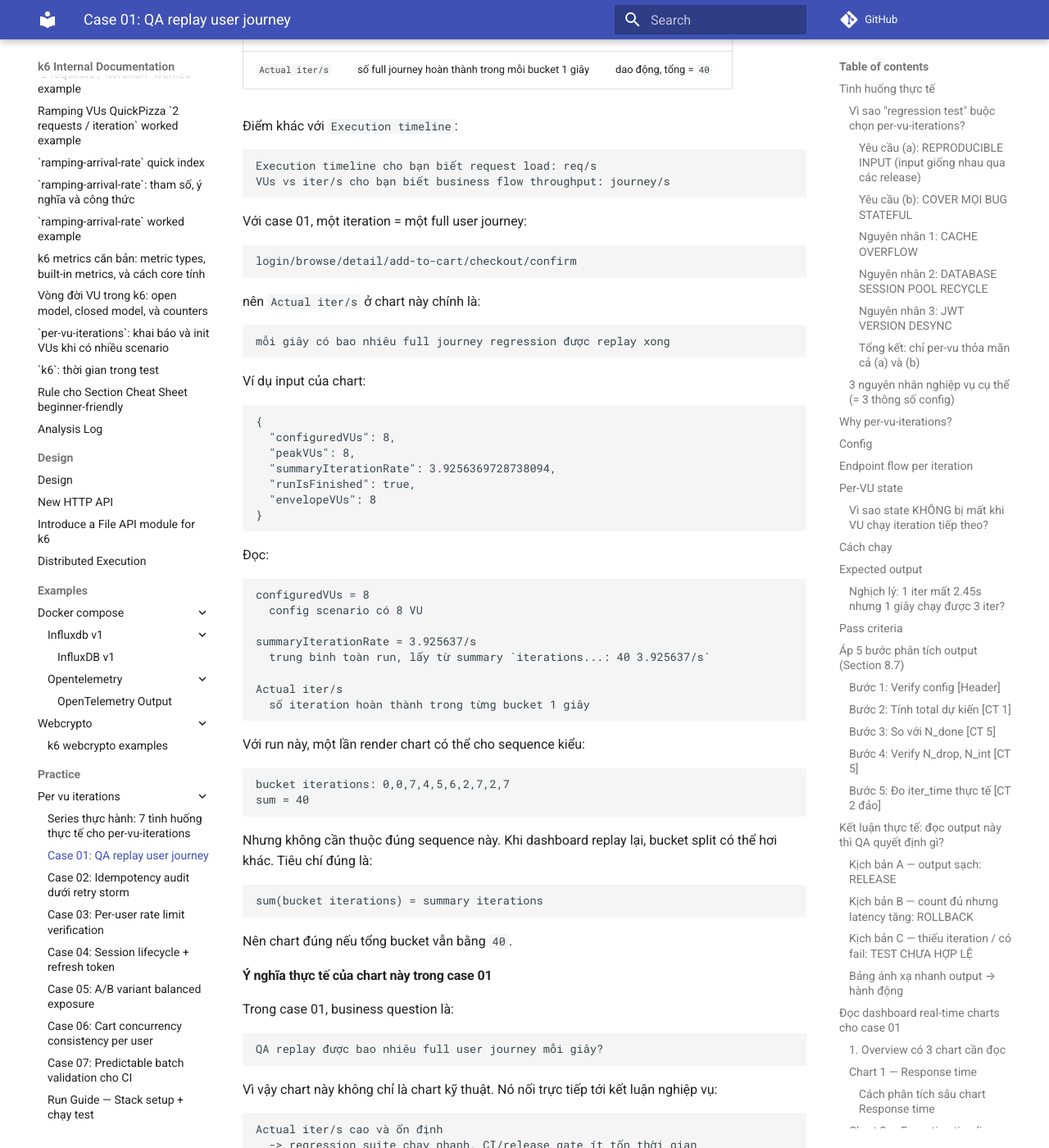
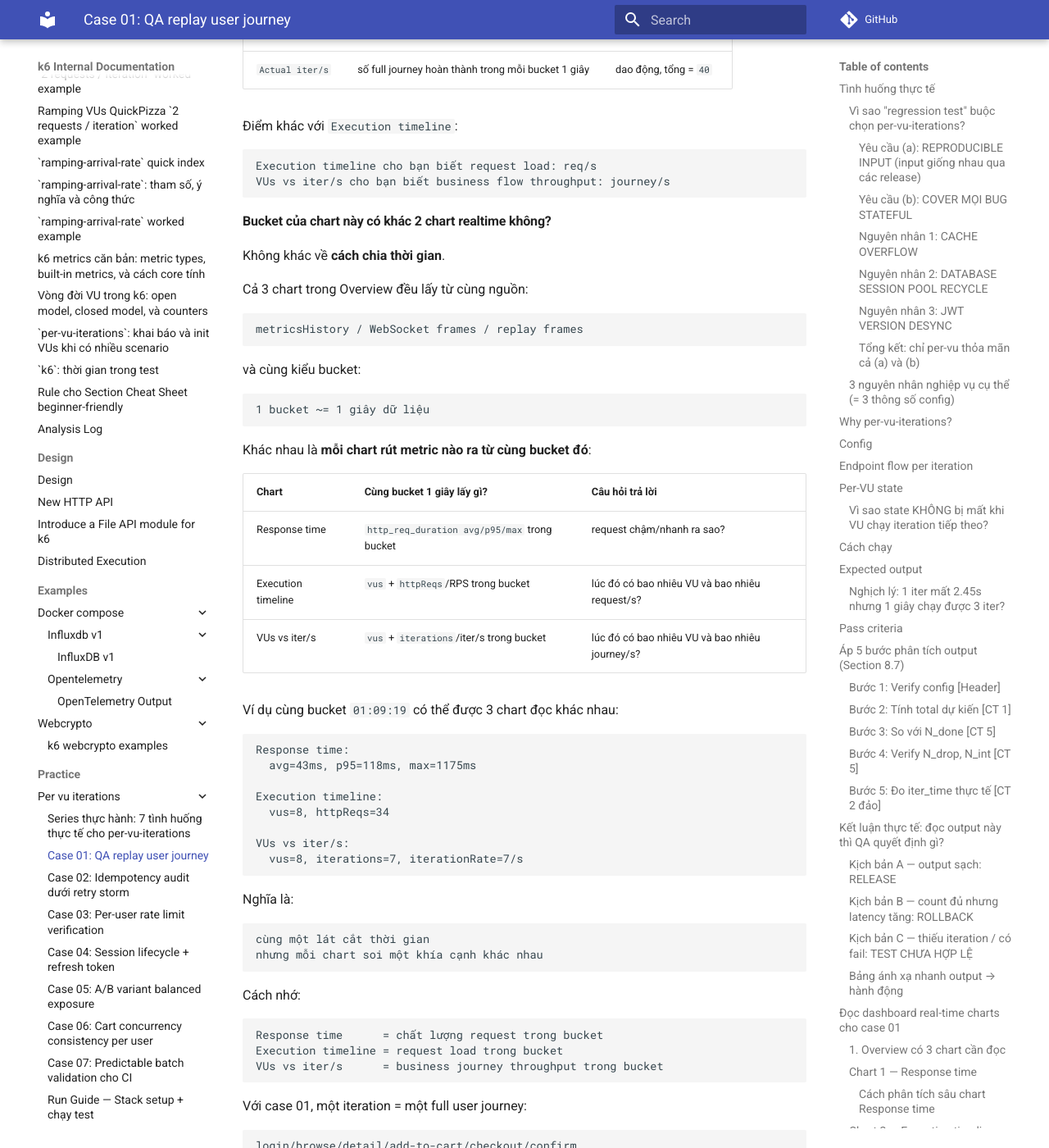
Before and after one commit to meomew-auto/markdown, an MkDocs documentation site: the page built from docs/practice/per-vu-iterations/01_user-journey-replay.md, in a window 1280 px wide and 1400 px high, scrolled down 32293 px. Shown: the whole window at 82% size. Built offline with MkDocs 1.6.1 and Material for MkDocs 9.7.7, drawn with Linux system fonts in a browser that asks for light colours; comment, search, counter and statistics services are not loaded.

Commit message:
Update docs

````diff
--- a/docs/practice/per-vu-iterations/01_user-journey-replay.md
+++ b/docs/practice/per-vu-iterations/01_user-journey-replay.md
@@ -1657,6 +1657,58 @@ Execution timeline cho bạn biết request load: req/s
 VUs vs iter/s cho bạn biết business flow throughput: journey/s
 ```
 
+#### Bucket của chart này có khác 2 chart realtime không?
+
+Không khác về **cách chia thời gian**.
+
+Cả 3 chart trong Overview đều lấy từ cùng nguồn:
+
+```text
+metricsHistory / WebSocket frames / replay frames
+```
+
+và cùng kiểu bucket:
+
+```text
+1 bucket ~= 1 giây dữ liệu
+```
+
+Khác nhau là **mỗi chart rút metric nào ra từ cùng bucket đó**:
+
+| Chart | Cùng bucket 1 giây lấy gì? | Câu hỏi trả lời |
+| --- | --- | --- |
+| Response time | `http_req_duration avg/p95/max` trong bucket | request chậm/nhanh ra sao? |
+| Execution timeline | `vus` + `httpReqs`/RPS trong bucket | lúc đó có bao nhiêu VU và bao nhiêu request/s? |
+| VUs vs iter/s | `vus` + `iterations`/iter/s trong bucket | lúc đó có bao nhiêu VU và bao nhiêu journey/s? |
+
+Ví dụ cùng bucket `01:09:19` có thể được 3 chart đọc khác nhau:
+
+```text
+Response time:
+  avg=43ms, p95=118ms, max=1175ms
+
+Execution timeline:
+  vus=8, httpReqs=34
+
+VUs vs iter/s:
+  vus=8, iterations=7, iterationRate=7/s
+```
+
+Nghĩa là:
+
+```text
+cùng một lát cắt thời gian
+nhưng mỗi chart soi một khía cạnh khác nhau
+```
+
+Cách nhớ:
+
+```text
+Response time      = chất lượng request trong bucket
+Execution timeline = request load trong bucket
+VUs vs iter/s      = business journey throughput trong bucket
+```
+
 Với case 01, một iteration = một full user journey:
 
 ```text
````
